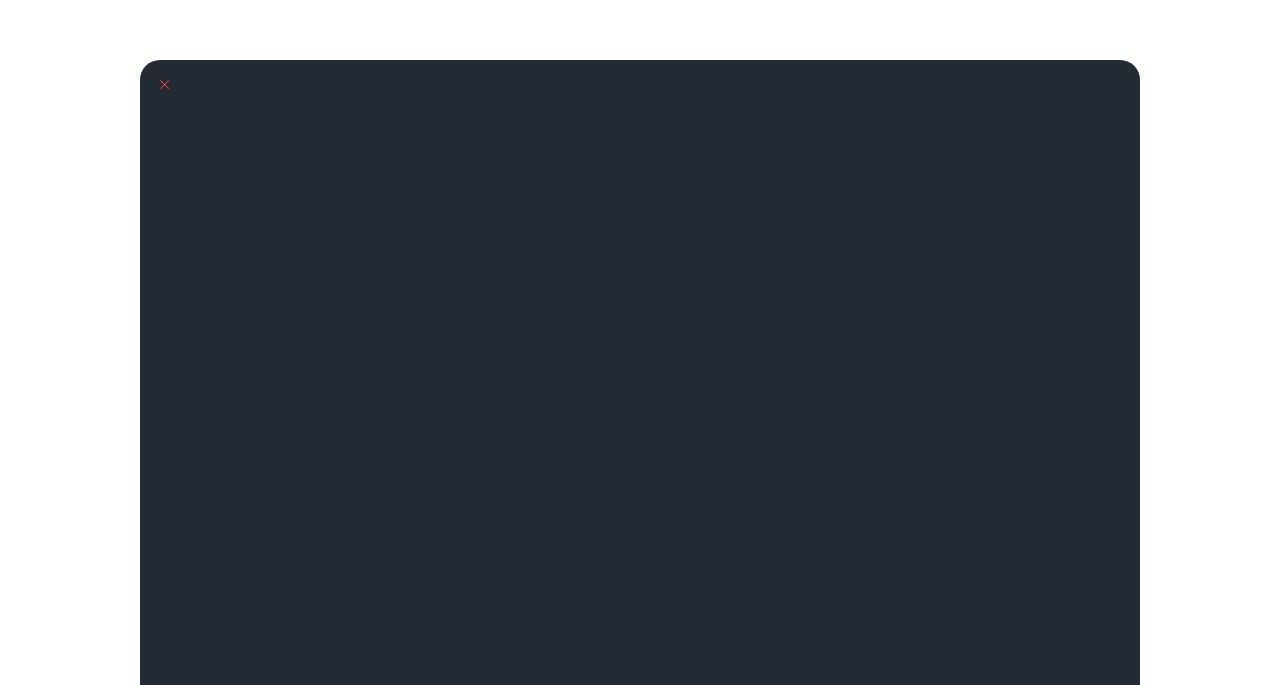
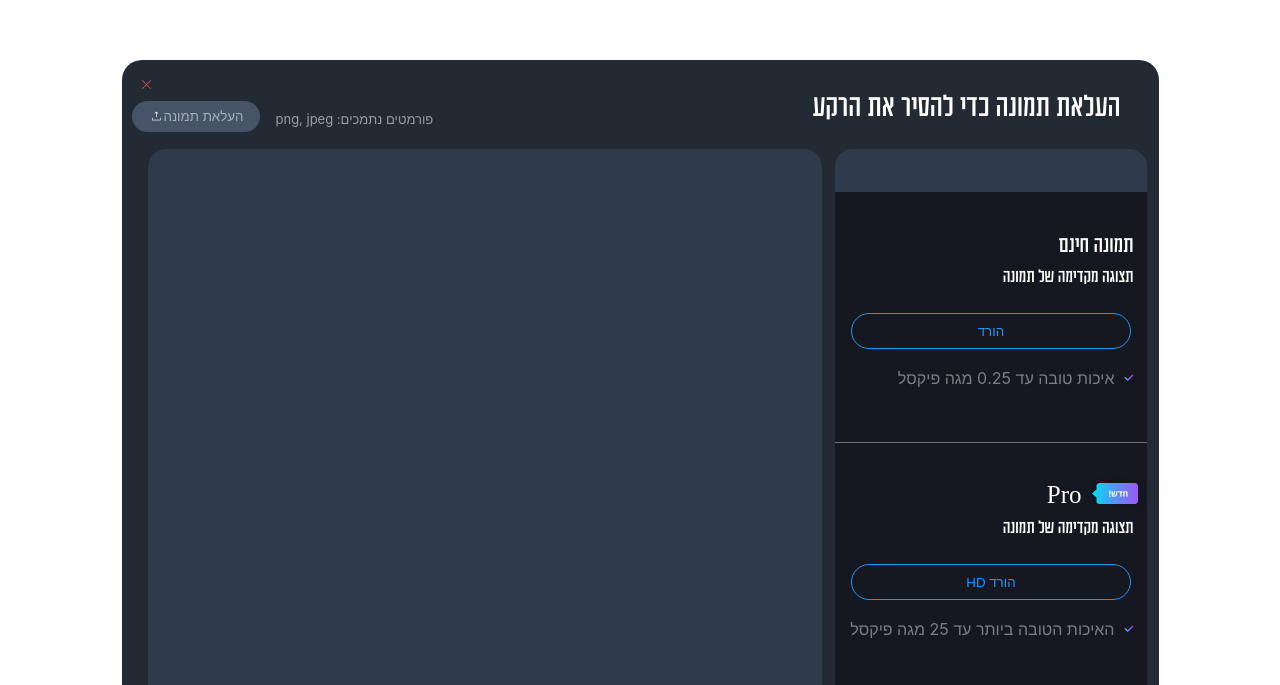
Before and after one commit to maayan1/maraton_may, a React (Create React App) app: page / in a window 1280 px wide. Shown: the part 115-800 px from the top of the page. Built offline with nearby package versions, Linux system fonts and the light colour scheme.

Commit message:
02_13062024

```diff
--- a/src/App.js
+++ b/src/App.js
@@ -5,8 +5,7 @@ import Bg from './Bg';
 function App() {
   return (
   <div>
-
-<Bg></Bg>
+      <Bg></Bg>
   </div>
   );
 }
--- a/src/Bg.css
+++ b/src/Bg.css
@@ -1,5 +1,11 @@
+
+@font-face {
+    font-family: Aduma;
+    src: url(./fonts/Aduma\ Regular.ttf);
+}
+
 .bg_cont{
-    width: 1000px;
+    width: 1037px;
     height: 800px;
     margin: auto;
     margin-top: 175px;
@@ -13,3 +19,71 @@
     top: 20px;
     left: 20px;
 }
+
+.header_title{
+    color: white;
+    text-align: right;
+    position: relative;
+    top: 24px;
+    right: 38px;
+    font-size: 34px;
+    font-family: Aduma;
+}
+
+.header_formats{
+    color: #ffffff8c;
+    direction: rtl;
+    position: absolute;
+    left: 154px;
+    font-size: 13px;
+    top: 51px;
+}
+
+.upload_img_btn{
+    text-align: right;
+    background-color: #475366;
+    border: 0;
+    padding: 8px;
+    border-radius: 20px;
+    width: 128px;
+    margin-left: 10px;
+    padding-right: 16px;
+    color: #ffffff85;
+    background-image: url(./assets/Upload.png);
+    background-repeat: no-repeat;
+    background-position: 17px 8px;
+}
+
+.right_div{
+
+    width: 30%;
+    background-color: #2F3A4B;
+    border-radius: 18px;
+    margin-right: 12px;
+}
+
+.left_div{
+
+    width: 65%;
+    background-color: #2F3A4B;
+    border-radius: 18px;
+}
+
+.middle_cont{
+    width: 100%;
+    height: 610px;
+    display: flex;
+    flex-direction: row-reverse;
+    gap: 13px;
+    margin-top: 17px;
+}
+.footer{
+    display: flex;
+    gap: 20px;
+    margin-right: 21px;
+    flex-direction: row-reverse;
+    margin-top: 22px;
+}
+.banner{
+    width: 77%;
+}
--- a/src/Bg.jsx
+++ b/src/Bg.jsx
@@ -1,5 +1,8 @@
 import './Bg.css';
-import close_red from './assets/close.png';
+import close_red from './assets/close.png'
+import DownloadFile from './DownloadFile';
+import banner from './assets/banner.png'
+import logo from './assets/logo.png'
 
 function Bg() {
   return (
@@ -7,6 +10,31 @@ function Bg() {
   <div className='bg_cont'>
     <img src={close_red} className='close_red' alt="close img" />
 
+        <div className='header'>
+                <div className='header_title'> העלאת תמונה כדי להסיר את הרקע </div>
+
+                <div className='header_formats'> פורמטים נתמכים: png, jpeg </div>
+                <button className='upload_img_btn'> העלאת תמונה </button>
+
+        </div>
+        <div className='middle_cont'>
+            <div className='right_div'>
+              <DownloadFile title="תמונה חינם" top ="top" sub_title="תצוגה מקדימה של תמונה" btn="הורד" check_box_text="איכות טובה עד 0.25 מגה פיקסל"></DownloadFile>
+              <DownloadFile title="Pro" top="bottom" sub_title="תצוגה מקדימה של תמונה" btn=" HD הורד" check_box_text="האיכות הטובה ביותר עד 25 מגה פיקסל"></DownloadFile>
+            </div>
+
+            <div className='left_div'>
+
+            </div>
+
+        </div>
+    <div className='footer'>
+
+        <img src={banner} className='banner' alt="banner img"/>
+        <img src={logo} alt="creator img"/>
+
+    </div>
+
   </div>
 
   );
--- /dev/null
+++ b/src/DownloadFile.css
@@ -0,0 +1,68 @@
+.Download_file_cont{
+    color:white;
+    height: 41%;
+    background-color: #161821;
+    position: relative;
+
+
+}
+.check{
+    color: white;
+    height: 44%;
+    background-color: #161B21;
+    margin-top: 49px;
+}
+
+.top{
+    margin-top: 43px;
+    border-bottom: 1px solid #ffffff61;
+
+}
+
+.file_title{
+    font-family: Aduma;
+    font-size: 25px;
+    text-align: right;
+    margin-right: 13px;
+    position: relative;
+    top: 36px;
+
+}
+
+.file_subtitle{
+    font-family: Aduma;
+    font-size: 20px;
+    text-align: right;
+    margin-right: 13px;
+    position: relative;
+    top: 41px;
+}
+.file_btn{
+    color:#2196F3;
+    background-color: transparent;
+    border: 1px solid #2196F3;
+    width: 90%;
+    height: 36px;
+    border-radius: 20px;
+    margin-left: 5%;
+    margin-top: 67px;
+}
+.check_box_text{
+    text-align: right;
+    padding-right: 32px;
+    font-size: si;
+    margin-top: 19px;
+    color: #ffffff70;
+    background-image: url(./assets/check.png);
+    background-repeat: no-repeat;
+    background-position: 96%;
+}
+.pro_img{
+    position: absolute;
+    right: 0;
+    top: 31px;
+}
+
+.bottom_title{
+    margin-right: 65px;
+}
--- /dev/null
+++ b/src/DownloadFile.jsx
@@ -0,0 +1,18 @@
+import './DownloadFile.css';
+import new_img from './assets/new.png';
+
+function DownloadFile(props){
+    return(
+        <div className={'Download_file_cont ' + props.top} >
+            {props.top==="bottom" ? <img src={new_img} className='pro_img' alt='pro' /> : <></>}
+
+            <div className={'file_title '+props.top+"_title"}>  {props.title} </div>
+            <div className='file_subtitle'>{props.sub_title} </div>
+            <button className='file_btn'>{props.btn}</button>
+            <div className='check_box_text'>{props.check_box_text}</div>
+
+        </div>
+    );
+}
+
+export default DownloadFile;
```
Also changed, not shown: src/fonts/Aduma Regular.ttf (added).
